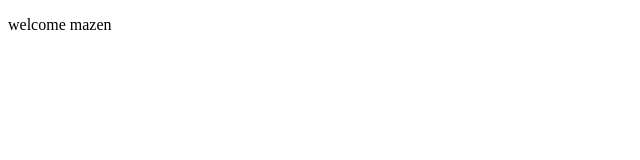
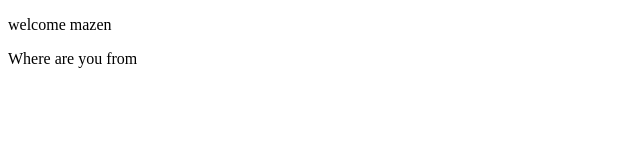
Before and after one commit to Mazengumaa/Techcampus_one, a plain HTML site: page index.html in a window 1280 px wide. Shown: the whole page, without its empty margins (0-640 px from the left). Drawn offline with Linux system fonts and the light colour scheme.

Commit message:
index sid

```diff
--- a/index.html
+++ b/index.html
@@ -5,5 +5,6 @@
 </head>
 <body>
 <p>welcome mazen</p>
+<p>Where are you from</p>
 </body>
 </html>
```
